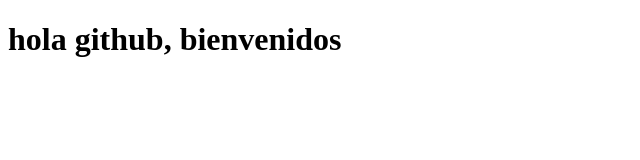
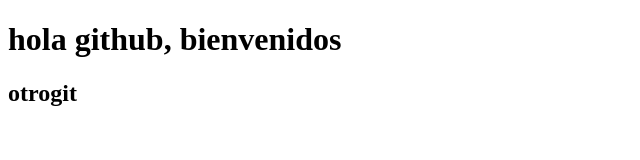
Before and after one commit to GaonaAyelen/practicaCH, a plain HTML site: page index.html in a window 1280 px wide. Shown: the whole page, without its empty margins (0-640 px from the left). Drawn offline with Linux system fonts and the light colour scheme.

Commit message:
otro saludito

```diff
--- a/css/estilo.css
+++ b/css/estilo.css
@@ -0,0 +1,3 @@
+h2 {
+    color: antiquewhite;
+}
--- a/index.html
+++ b/index.html
@@ -7,5 +7,12 @@
 </head>
 <body>
     <h1>hola github, bienvenidos</h1>
+<h2>otrogit </h2>
+
+
+
+
+
+
 </body>
 </html>
```
